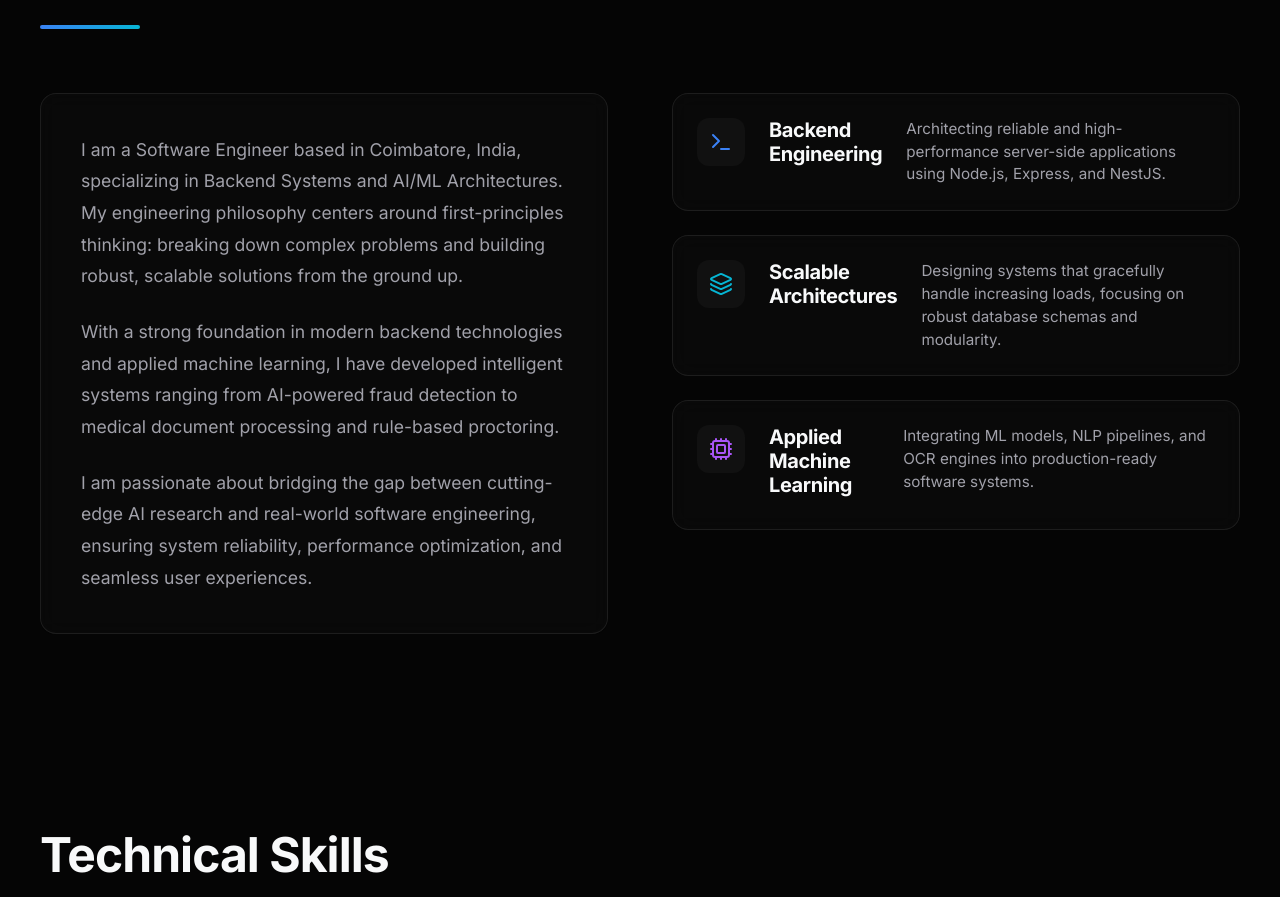
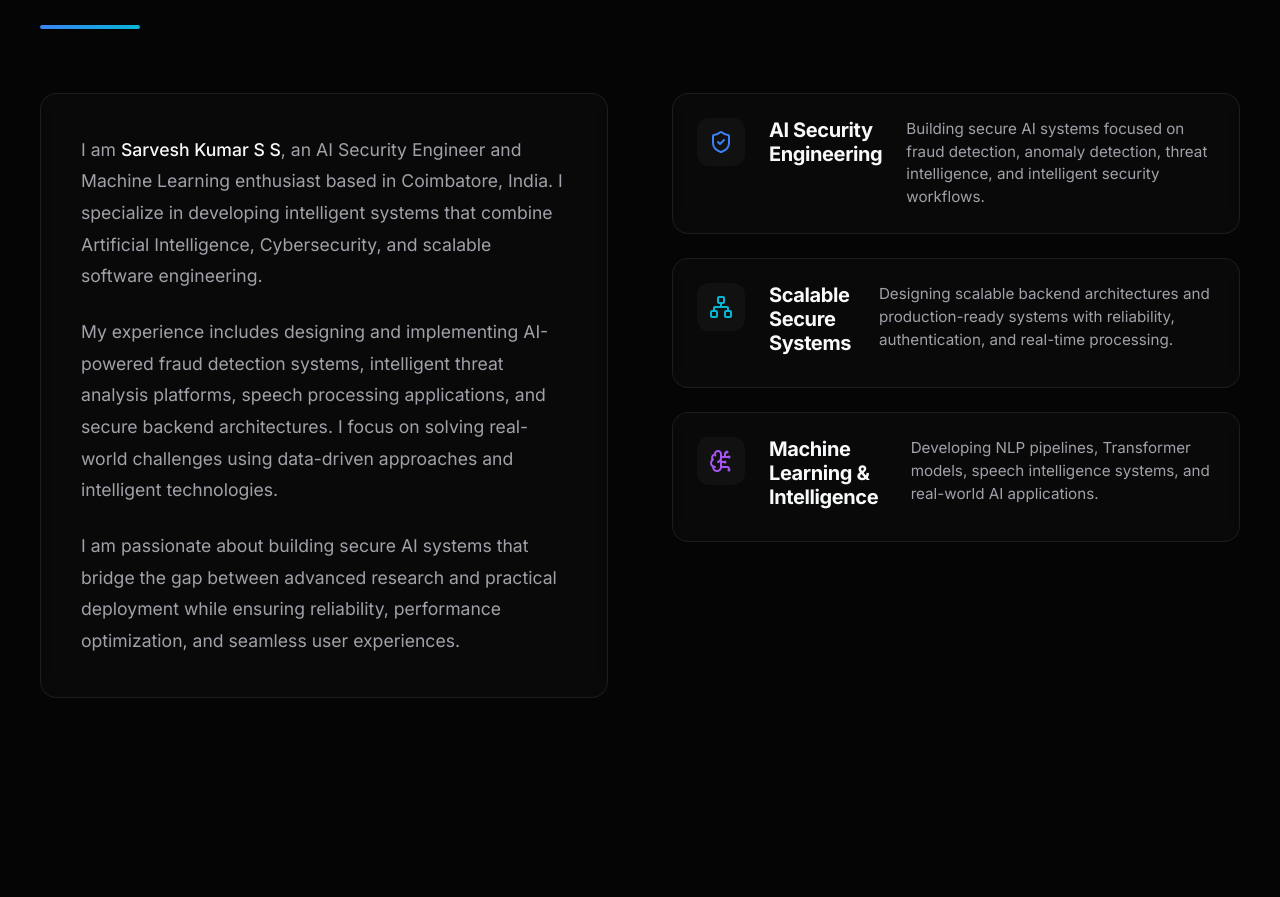
Before and after one commit to sarveshkum/personal-portfolio, a React (Vite) app: page / in a window 1280 px wide. Shown: the part 982-1879 px from the top of the page. Built offline with nearby package versions, Linux system fonts and the light colour scheme.

Commit message:
Update About.jsx

```diff
--- a/src/components/About.jsx
+++ b/src/components/About.jsx
@@ -1,29 +1,30 @@
 import { motion } from 'framer-motion';
-import { Terminal, Cpu, Layers } from 'lucide-react';
+import { ShieldCheck, BrainCircuit, Network } from 'lucide-react';
 import './About.css';
 
 const About = () => {
     const highlightFeatures = [
         {
-            icon: <Terminal size={24} className="accent-blue" />,
-            title: "Backend Engineering",
-            description: "Architecting reliable and high-performance server-side applications using Node.js, Express, and NestJS."
+            icon: <ShieldCheck size={24} className="accent-blue" />,
+            title: "AI Security Engineering",
+            description: "Building secure AI systems focused on fraud detection, anomaly detection, threat intelligence, and intelligent security workflows."
         },
         {
-            icon: <Layers size={24} className="accent-cyan" />,
-            title: "Scalable Architectures",
-            description: "Designing systems that gracefully handle increasing loads, focusing on robust database schemas and modularity."
+            icon: <Network size={24} className="accent-cyan" />,
+            title: "Scalable Secure Systems",
+            description: "Designing scalable backend architectures and production-ready systems with reliability, authentication, and real-time processing."
         },
         {
-            icon: <Cpu size={24} className="accent-purple" />,
-            title: "Applied Machine Learning",
-            description: "Integrating ML models, NLP pipelines, and OCR engines into production-ready software systems."
+            icon: <BrainCircuit size={24} className="accent-purple" />,
+            title: "Machine Learning & Intelligence",
+            description: "Developing NLP pipelines, Transformer models, speech intelligence systems, and real-world AI applications."
         }
     ];
 
     return (
         <section className="section container" id="about">
             <div className="section-header">
+
                 <motion.h2
                     className="heading-lg"
                     initial={{ opacity: 0, y: 20 }}
@@ -33,6 +34,7 @@ const About = () => {
                 >
                     About Me
                 </motion.h2>
+
                 <motion.div
                     className="section-line"
                     initial={{ width: 0 }}
@@ -40,9 +42,11 @@ const About = () => {
                     viewport={{ once: true }}
                     transition={{ duration: 0.5, delay: 0.2 }}
                 ></motion.div>
+
             </div>
 
             <div className="about-content">
+
                 <motion.div
                     className="about-text glass-panel"
                     initial={{ opacity: 0, x: -30 }}
@@ -51,34 +55,51 @@ const About = () => {
                     transition={{ duration: 0.6 }}
                 >
                     <p>
-                        I am a Software Engineer based in Coimbatore, India, specializing in Backend Systems and AI/ML Architectures.
-                        My engineering philosophy centers around first-principles thinking: breaking down complex problems and building robust, scalable solutions from the ground up.
+                        I am <strong>Sarvesh Kumar S S</strong>, an AI Security Engineer and Machine Learning enthusiast based in Coimbatore, India. I specialize in developing intelligent systems that combine Artificial Intelligence, Cybersecurity, and scalable software engineering.
                     </p>
+
                     <p>
-                        With a strong foundation in modern backend technologies and applied machine learning, I have developed intelligent systems ranging from AI-powered fraud detection to medical document processing and rule-based proctoring.
+                        My experience includes designing and implementing AI-powered fraud detection systems, intelligent threat analysis platforms, speech processing applications, and secure backend architectures. I focus on solving real-world challenges using data-driven approaches and intelligent technologies.
                     </p>
+
                     <p>
-                        I am passionate about bridging the gap between cutting-edge AI research and real-world software engineering, ensuring system reliability, performance optimization, and seamless user experiences.
+                        I am passionate about building secure AI systems that bridge the gap between advanced research and practical deployment while ensuring reliability, performance optimization, and seamless user experiences.
                     </p>
+
                 </motion.div>
 
                 <div className="about-highlights">
+
                     {highlightFeatures.map((feature, idx) => (
+
                         <motion.div
                             key={idx}
                             className="highlight-card glass-panel"
                             initial={{ opacity: 0, y: 20 }}
                             whileInView={{ opacity: 1, y: 0 }}
                             viewport={{ once: true }}
-                            transition={{ duration: 0.5, delay: 0.2 + (idx * 0.1) }}
+                            transition={{
+                                duration: 0.5,
+                                delay: 0.2 + (idx * 0.1)
+                            }}
                         >
+
                             <div className="highlight-icon">
                                 {feature.icon}
                             </div>
-                            <h3 className="highlight-title">{feature.title}</h3>
-                            <p className="highlight-desc text-secondary">{feature.description}</p>
+
+                            <h3 className="highlight-title">
+                                {feature.title}
+                            </h3>
+
+                            <p className="highlight-desc text-secondary">
+                                {feature.description}
+                            </p>
+
                         </motion.div>
+
                     ))}
+
                 </div>
             </div>
         </section>
```
